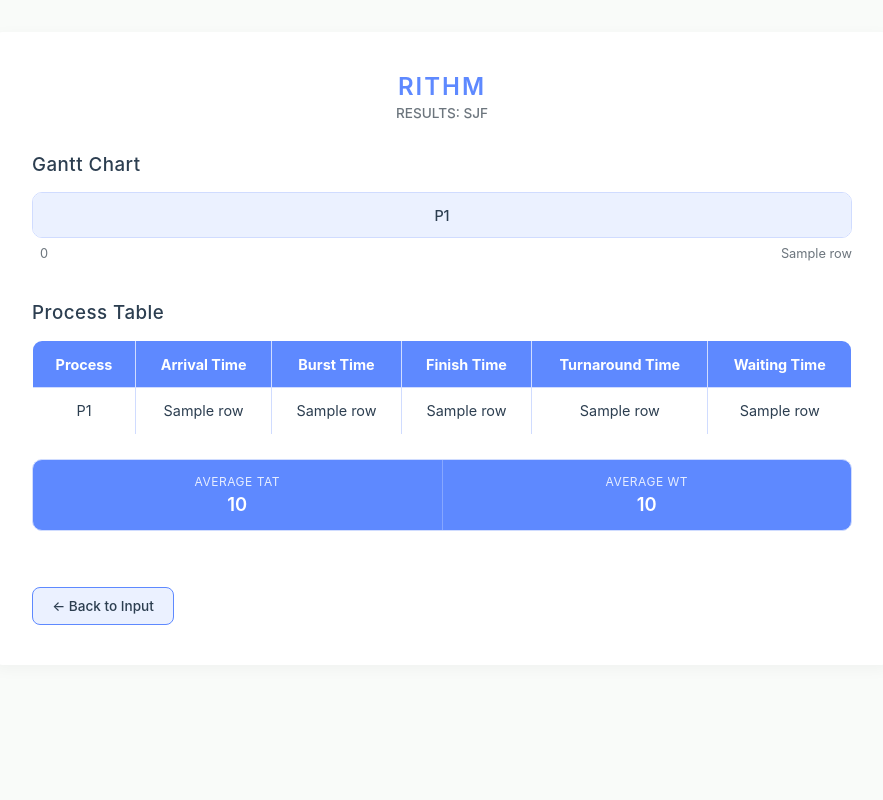
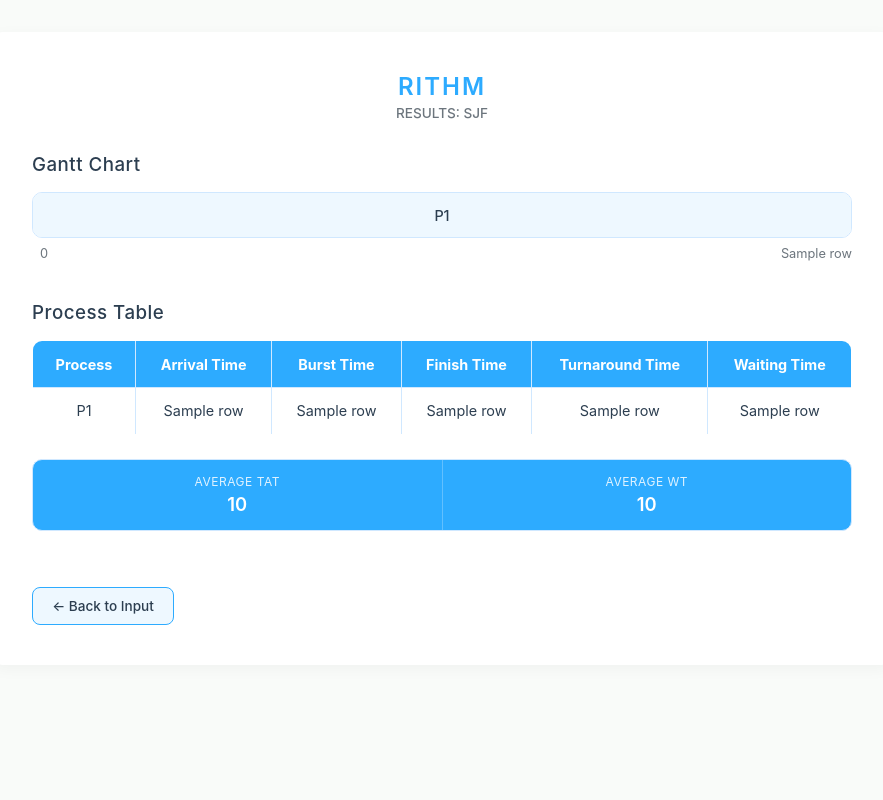
Before and after one commit to FirstLight-IT/Rithm, a Python web app: template website/templates/main.html in a window 1280 px wide. Shown: the whole page, without its empty margins (198-1081 px from the left). Run offline with Jinja, Linux system fonts and the light colour scheme; the template is opened without the code that fills it: most values are stand-ins (such as "Sample title", 1, 10 or a date in 2020).

Commit message:
Version 1.3.1 | Update to color consistency

```diff
--- a/website/static/results.css
+++ b/website/static/results.css
@@ -1,8 +1,8 @@
 :root {
-    --light-blue: #ebf1ff;
-    --theme-blue: #5e89ff;
-    --dark-blue: #4a6ecc;
-    --border-blue: #d0dcff;
+    --light-blue: #eef8ff;
+    --theme-blue: rgb(45, 171, 255);
+    --hover-blue: rgb(174, 223, 255);
+    --border-blue: #d0e8ff;
     --text-dark: #2c3e50;
     --text-muted: #6c757d;
     --white: #ffffff;
@@ -41,7 +41,7 @@ body {
 .results-header h2 {
     font-weight: 600;
     letter-spacing: 2px;
-    color: rgb(94, 137, 255);
+    color: var(--theme-blue);
 }
 
 .results-header p {
@@ -109,7 +109,7 @@ h3 {
 }
 
 .process-table thead tr {
-    background-color: rgb(94, 137, 255);
+    background-color: var(--theme-blue);
     color: var(--white);
 }
 
@@ -130,7 +130,7 @@ h3 {
 }
 
 .process-table tbody tr:hover {
-    background-color: #dee7ff;
+    background-color: #e3f2fd;
 }
 
 /* Averages */
@@ -141,7 +141,7 @@ h3 {
     border: 1px solid var(--border-blue);
     border-radius: var(--radius);
     overflow: hidden;
-    background-color: rgb(94, 137, 255);
+    background-color: var(--theme-blue);
 }
 
 .avg-box {
@@ -184,6 +184,6 @@ h3 {
 }
 
 .back-btn:hover {
-    background-color: var(--theme-blue);
+    background-color: var(--hover-blue);
     color: var(--white);
 }
```
